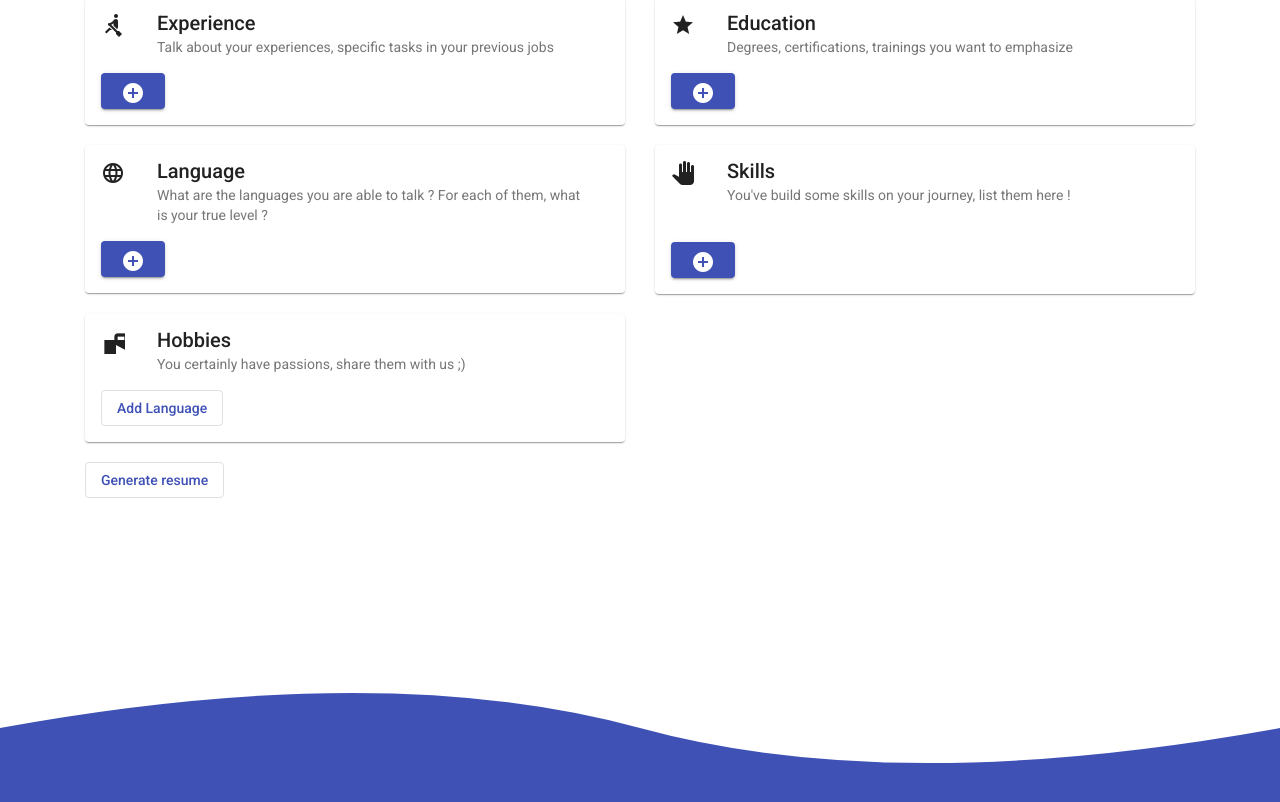
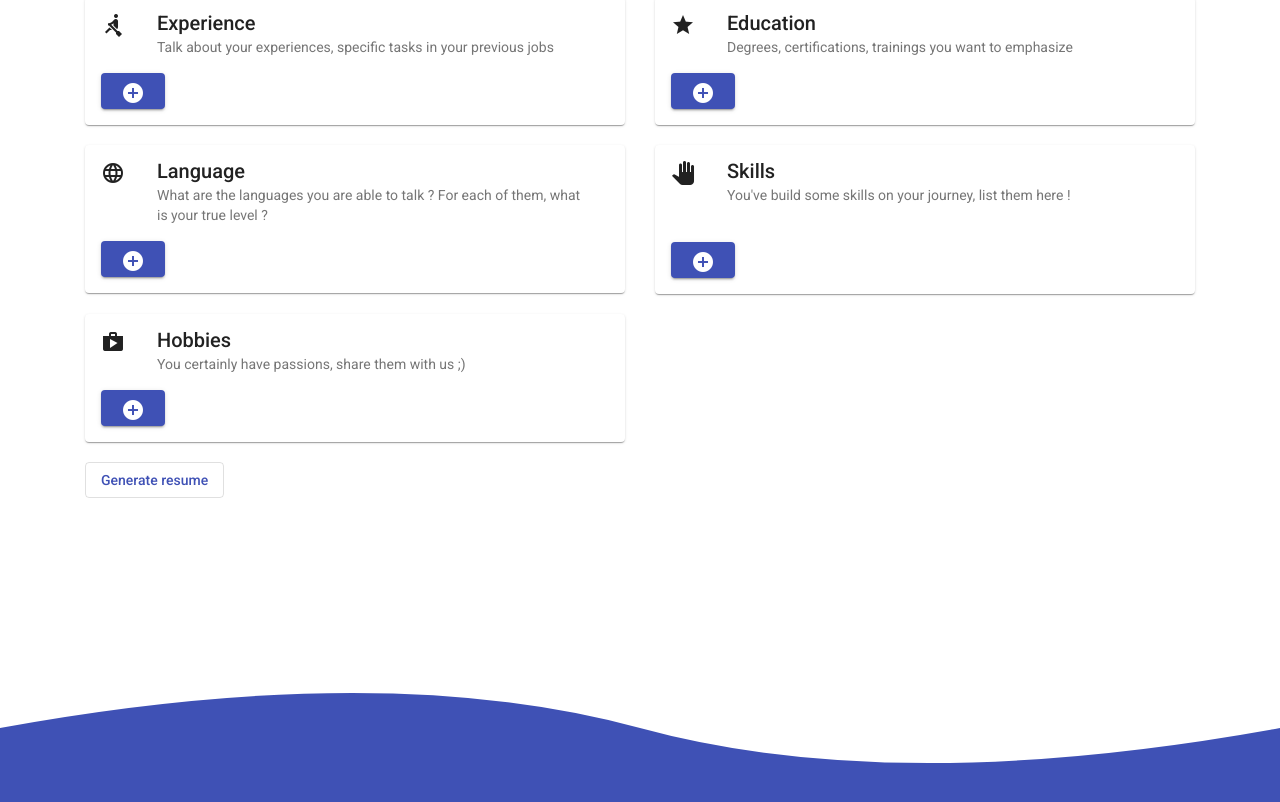
Before and after one commit to Jerem28/cv-creator, an Angular app: page / in a window 1280 px wide. Shown: the part 706-1508 px from the top of the page. Built offline with nearby package versions, Linux system fonts and the light colour scheme.

Commit message:
Separate Hobby component from Resume main component and implement it

```diff
--- a/src/app/resume/hobby/hobby.component.html
+++ b/src/app/resume/hobby/hobby.component.html
@@ -1 +1,30 @@
-<p>hobby works!</p>
+<div [formGroup]="resumeForm">
+    <mat-card>
+        <mat-card-header>
+            <div mat-card-avatar><mat-icon>shop</mat-icon></div>
+            <mat-card-title>Hobbies</mat-card-title>
+            <mat-card-subtitle>You certainly have passions, share them with us ;)</mat-card-subtitle>
+        </mat-card-header>
+        <mat-card-content>
+            <div formArrayName="hobbiesList">
+                <div *ngFor="let hobby of hobbiesList.controls; let i = index;" formGroupName="{{i}}">
+                    <mat-card class="resume-content-card">
+                        <mat-card-header>
+                            <mat-card-title class="resume-card-title">
+                                <mat-form-field appearance="standard">
+                                    <mat-label for="hobbyTitle">Hobby title</mat-label>
+                                    <input matInput type="text" formControlName="hobbyTitle" placeholder="Ex. Voitures">
+                                </mat-form-field>
+                            </mat-card-title>
+                        </mat-card-header>
+                        <mat-form-field appearance="standard">
+                            <mat-label for="hobbyDescription">Hobby description</mat-label>
+                            <textarea matInput type="text" formControlName="hobbyDescription" placeholder="Ex. Collectionneur de modèles réduits"></textarea>
+                        </mat-form-field>
+                    </mat-card>
+                </div>
+            </div>
+            <button mat-raised-button color="primary" (click)="addInputHobby()"><mat-icon>add_circle</mat-icon></button>
+        </mat-card-content>
+    </mat-card>
+</div>
--- a/src/app/resume/hobby/hobby.component.ts
+++ b/src/app/resume/hobby/hobby.component.ts
@@ -1,4 +1,5 @@
-import { Component, OnInit } from '@angular/core';
+import { Component, OnInit, Input } from '@angular/core';
+import { FormGroup, FormBuilder, FormArray } from '@angular/forms';
 
 @Component({
   selector: 'app-hobby',
@@ -7,9 +8,38 @@ import { Component, OnInit } from '@angular/core';
 })
 export class HobbyComponent implements OnInit {
 
+  @Input() formBuilder: FormBuilder;
+  @Input() resumeForm: FormGroup;
+
   constructor() { }
 
   ngOnInit(): void {
   }
 
+  get hobby(): FormGroup {
+    return this.formBuilder.group({
+      hobbyTitle: '',
+      hobbyDescription: ''
+    });
+  }
+
+  get hobbiesList(): FormArray {
+    return this.resumeForm.get('hobbiesList') as FormArray;
+  }
+
+  createHobby(data: any) {
+    for (let hobbyIndex = 0; hobbyIndex < data.hobbiesList.length; hobbyIndex++) {
+      console.log('Adding hobby [' + hobbyIndex + '] to hobbiesList');
+      this.hobbiesList.push(this.hobby);
+    }
+  }
+
+  addInputHobby(){
+    this.hobbiesList.push(this.hobby);
+  }
+
+  removeHobby(hobbyIndex: number){
+    this.hobbiesList.removeAt(hobbyIndex);
+  }
+
 }
--- a/src/app/resume/resume.component.html
+++ b/src/app/resume/resume.component.html
@@ -61,17 +61,10 @@
 
         <div class="row">
             <div class="col-6">
-                <mat-card>
-                    <mat-card-header>
-                        <div mat-card-avatar><mat-icon>shop</mat-icon></div>
-                        <mat-card-title>Hobbies</mat-card-title>
-                        <mat-card-subtitle>You certainly have passions, share them with us ;)</mat-card-subtitle>
-                    </mat-card-header>
-                    <mat-card-content>
-                        <button mat-stroked-button color="primary">Add Language</button>
-                    </mat-card-content>
-                </mat-card>
-
+                <app-hobby
+                [formBuilder]="formBuilder"
+                [resumeForm]="resumeForm">
+                </app-hobby>
             </div>
         </div>
 
--- a/src/app/resume/resume.component.ts
+++ b/src/app/resume/resume.component.ts
@@ -4,6 +4,7 @@ import { ExperienceComponent } from './experience/experience.component';
 import { EducationComponent } from './education/education.component';
 import { SkillsComponent } from './skills/skills.component';
 import { LanguageComponent } from './language/language.component';
+import { HobbyComponent } from './hobby/hobby.component';
 
 interface ResumeFormStructure {
   fullname: string;
@@ -36,6 +37,8 @@ export class ResumeComponent implements OnInit, AfterViewInit {
   private skillComponent: SkillsComponent;
   @ViewChild(LanguageComponent)
   private languageComponent: LanguageComponent;
+  @ViewChild(HobbyComponent)
+  private hobbyComponent: HobbyComponent;
 
   resumeForm: FormGroup;
   formBuilder: FormBuilder;
@@ -107,6 +110,7 @@ export class ResumeComponent implements OnInit, AfterViewInit {
         this.educationComponent.createEducation(value);
         this.skillComponent.createSkill(value);
         this.languageComponent.createLanguage(value);
+        this.hobbyComponent.createHobby(value);
 
         this.resumeForm.patchValue(value);
       }
```
